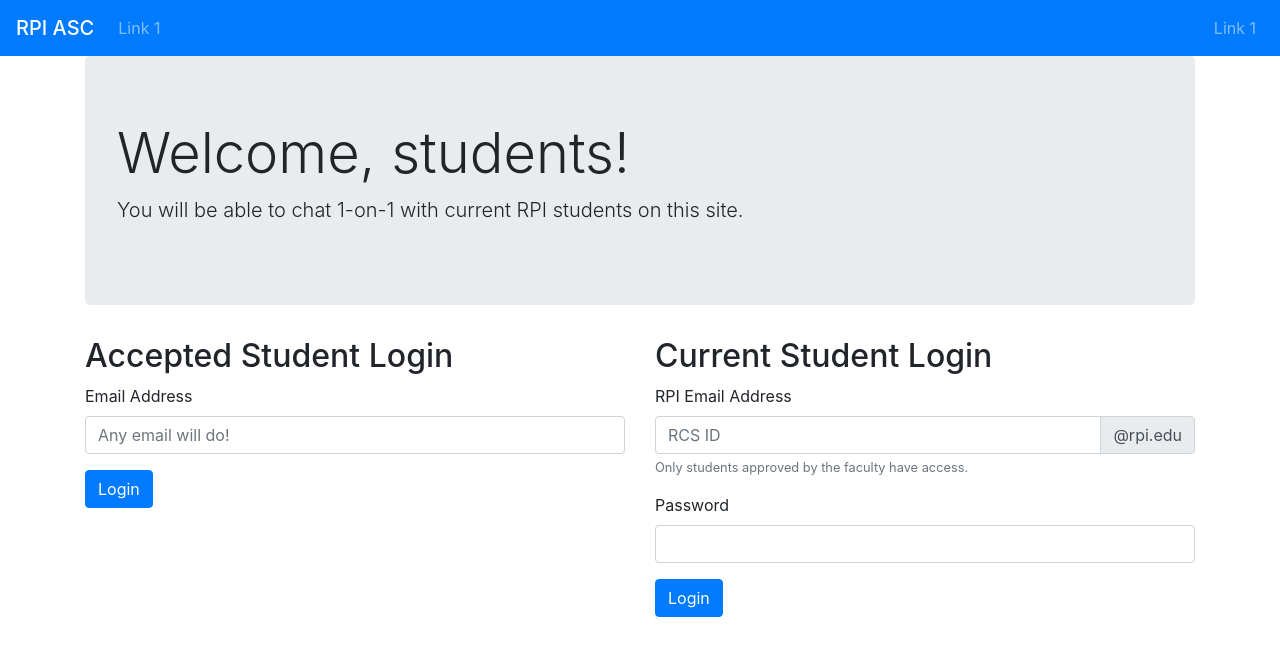
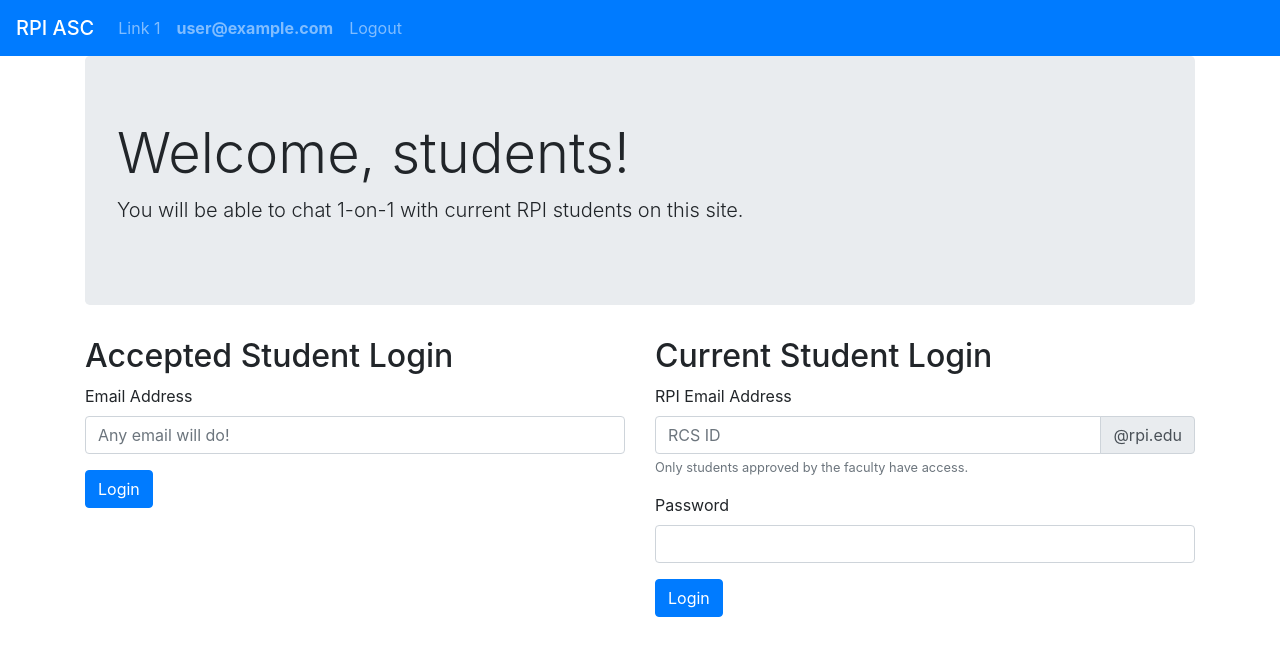
Before and after one commit to Apexal/rpi-asc, a Vue app: page / in a window 1280 px wide. Shown: the top 656 px of the page. Built offline with nearby package versions, Linux system fonts and the light colour scheme; no server answers; sample sign-in values are in the browser's storage.

Commit message:
Login and logout in Navbar

```diff
--- a/src/components/Navbar.vue
+++ b/src/components/Navbar.vue
@@ -15,19 +15,42 @@
         <li class="nav-item">
           <a href="#" class="nav-link">Link 1</a>
         </li>
+
+        <template v-if="loggedIn">
+          <li class="nav-item">
+            <router-link :to="{name: 'Profile'}" class="nav-link">
+              <strong>{{ user.profile.email }}</strong>
+            </router-link>
+          </li>
+          <li class="nav-item" @click="logout">
+            <a href="#" class="nav-link">Logout</a>
+          </li>
+        </template>
+        <template v-else>
+          <li class="nav-item">
+            <router-link class="nav-link" :to="{name: 'Home'}">Login</router-link>
+          </li>
+        </template>
       </ul>
     </div>
-    <ul class="navbar-nav mr-auto">
-      <li class="nav-item">
-        <a href="#" class="nav-link">Link 1</a>
-      </li>
-    </ul>
   </nav>
 </template>
 
 <script>
+import firebase from '@/firebase'
+import { mapGetters, mapState } from 'vuex'
+
 export default {
-  name: 'Navbar'
+  name: 'Navbar',
+  computed: {
+    ...mapGetters(['loggedIn']),
+    ...mapState(['user'])
+  },
+  methods: {
+    async logout () {
+      await firebase.auth().signOut()
+    }
+  }
 }
 </script>
 
--- a/src/router/index.js
+++ b/src/router/index.js
@@ -38,11 +38,12 @@ const routes = [
 const router = new VueRouter({
   mode: 'history',
   base: process.env.BASE_URL,
+  linkActiveClass: 'active',
   routes
 })
 
 router.beforeEach((to, from, next) => {
-  if (to.meta.requiresLogin && store.getters.loggedIn) next('/home')
+  if (to.meta.requiresLogin && !store.getters.loggedIn) next('/home')
   else next()
 })
 
--- a/src/store/index.js
+++ b/src/store/index.js
@@ -11,7 +11,7 @@ export default new Vuex.Store({
     }
   },
   getters: {
-    loggedIn: state => state.user.profile !== null && state.user.data !== null
+    loggedIn: state => state.user.profile !== null // && state.user.data !== null
   },
   mutations: {
     SET_USER_PROFILE (state, profile) {
```
